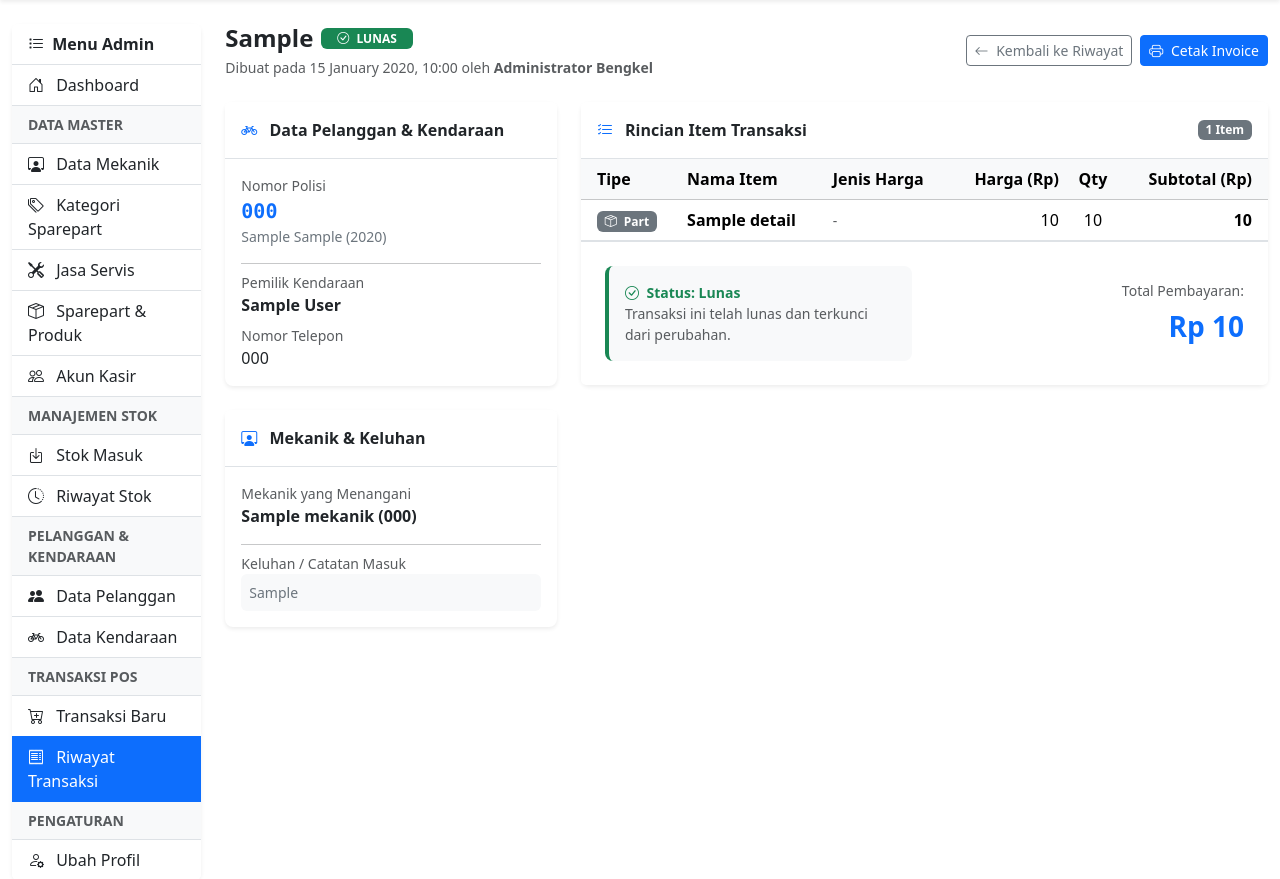
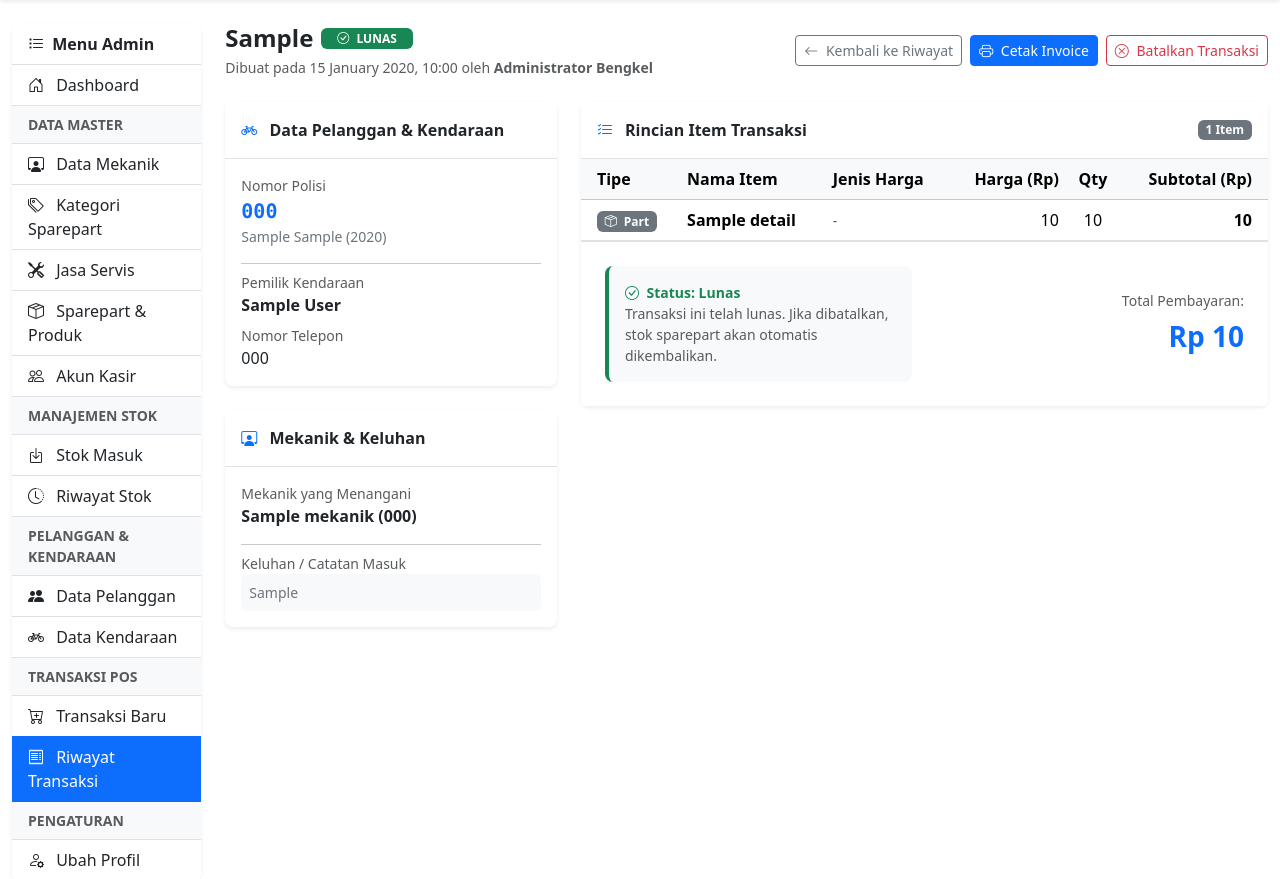
Before and after one commit to Nexterraa/AplikasiPOSBengkel, a Laravel app: page /transactions/1 in a window 1280 px wide. Shown: the part 56-935 px from the top of the page. Run offline with Laravel 12, Linux system fonts and the light colour scheme; a user stored in the database is signed in; data comes from the database, SQL or seed files in the repository; tables that the repository leaves empty hold one stand-in row (values such as "Sample post"); style sheets or scripts are compiled from the project's sources.

Commit message:
feat: pembatalan transaksi dan pengembalian stok otomatis

```diff
--- a/app/Http/Controllers/TransactionController.php
+++ b/app/Http/Controllers/TransactionController.php
@@ -6,6 +6,7 @@ use App\Models\Customer;
 use App\Models\JasaServis;
 use App\Models\Mekanik;
 use App\Models\Sparepart;
+use App\Models\StockMovement;
 use App\Models\Transaction;
 use App\Models\TransactionDetail;
 use App\Models\Vehicle;
@@ -520,4 +521,64 @@ class TransactionController extends Controller
                 ->with('success', "Transaksi {$transaction->no_transaksi} berhasil diperbarui.");
         });
     }
+
+    /**
+     * Batalkan transaksi secara atomik dan kembalikan stok jika berstatus lunas.
+     */
+    public function cancel(Request $request, Transaction $transaction): RedirectResponse
+    {
+        $request->validate([
+            'alasan_batal' => ['nullable', 'string', 'max:255'],
+        ]);
+
+        return DB::transaction(function () use ($request, $transaction) {
+            $trx = Transaction::where('id', $transaction->id)->lockForUpdate()->firstOrFail();
+
+            if ($trx->isDibatalkan()) {
+                return back()->with('error', 'Transaksi ini sudah dibatalkan sebelumnya dan tidak dapat dibatalkan lagi.');
+            }
+
+            $alasan = $request->input('alasan_batal') ?: 'Dibatalkan oleh kasir/admin';
+
+            // Jika transaksi sudah lunas, kembalikan stok sparepart dan catat stock movement
+            if ($trx->isLunas()) {
+                $sparepartDetails = $trx->sparepartDetails()->get();
+
+                foreach ($sparepartDetails as $detail) {
+                    if ($detail->sparepart_id) {
+                        $sparepart = Sparepart::where('id', $detail->sparepart_id)->lockForUpdate()->first();
+                        if ($sparepart) {
+                            $stokSebelum = $sparepart->stok;
+                            $stokSesudah = $stokSebelum + $detail->jumlah;
+
+                            $sparepart->update(['stok' => $stokSesudah]);
+
+                            StockMovement::create([
+                                'sparepart_id' => $sparepart->id,
+                                'user_id'      => Auth::id() ?? 1,
+                                'jenis'        => 'masuk',
+                                'jumlah'       => $detail->jumlah,
+                                'stok_sebelum' => $stokSebelum,
+                                'stok_sesudah' => $stokSesudah,
+                                'catatan'      => "Pengembalian stok pembatalan transaksi {$trx->no_transaksi}. Alasan: {$alasan}",
+                            ]);
+                        }
+                    }
+                }
+            }
+
+            $updateData = [
+                'status' => 'dibatalkan',
+            ];
+
+            if (\Illuminate\Support\Facades\Schema::hasColumn('transactions', 'alasan_batal')) {
+                $updateData['alasan_batal'] = $alasan;
+            }
+
+            $trx->update($updateData);
+
+            return redirect()->route('transactions.show', $trx)
+                ->with('success', "Transaksi {$trx->no_transaksi} berhasil dibatalkan.");
+        });
+    }
 }
--- a/app/Models/Transaction.php
+++ b/app/Models/Transaction.php
@@ -23,6 +23,7 @@ class Transaction extends Model
         'mekanik_id',
         'keluhan',
         'status',
+        'alasan_batal',
         'total',
     ];
 
@@ -95,4 +96,9 @@ class Transaction extends Model
     {
         return strtolower($this->status) === 'lunas';
     }
+
+    public function isDibatalkan(): bool
+    {
+        return in_array(strtolower($this->status), ['dibatalkan', 'batal']);
+    }
 }
--- a/resources/views/transactions/index.blade.php
+++ b/resources/views/transactions/index.blade.php
@@ -28,6 +28,7 @@
                     <option value="">-- Semua Status --</option>
                     <option value="belum_dibayar" {{ $status === 'belum_dibayar' ? 'selected' : '' }}>BELUM DIBAYAR</option>
                     <option value="lunas" {{ $status === 'lunas' ? 'selected' : '' }}>LUNAS</option>
+                    <option value="dibatalkan" {{ $status === 'dibatalkan' ? 'selected' : '' }}>DIBATALKAN</option>
                 </select>
             </div>
             <div class="col-md-3">
@@ -94,6 +95,10 @@
                                     <span class="badge bg-success px-2 py-1">
                                         <i class="bi bi-check-circle me-1"></i> LUNAS
                                     </span>
+                                @elseif ($trx->isDibatalkan())
+                                    <span class="badge bg-danger px-2 py-1">
+                                        <i class="bi bi-x-circle me-1"></i> DIBATALKAN
+                                    </span>
                                 @else
                                     <span class="badge bg-secondary px-2 py-1 text-uppercase">
                                         {{ $trx->status }}
--- a/resources/views/transactions/show.blade.php
+++ b/resources/views/transactions/show.blade.php
@@ -14,6 +14,10 @@
             @elseif ($transaction->isLunas())
                 <span class="badge bg-success px-3 py-1">
                     <i class="bi bi-check-circle me-1"></i> LUNAS
+                </span>
+            @elseif ($transaction->isDibatalkan())
+                <span class="badge bg-danger px-3 py-1">
+                    <i class="bi bi-x-circle me-1"></i> DIBATALKAN
                 </span>
             @else
                 <span class="badge bg-secondary px-3 py-1 text-uppercase">
@@ -34,10 +38,16 @@
             <a href="{{ route('transactions.payment', $transaction) }}" class="btn btn-success btn-sm">
                 <i class="bi bi-credit-card me-1"></i> Proses Pembayaran
             </a>
+            <button type="button" class="btn btn-outline-danger btn-sm" data-bs-toggle="modal" data-bs-target="#modalBatalTransaksi">
+                <i class="bi bi-x-circle me-1"></i> Batalkan
+            </button>
         @elseif ($transaction->isLunas())
             <a href="{{ route('transactions.invoice', $transaction) }}" class="btn btn-primary btn-sm">
                 <i class="bi bi-printer me-1"></i> Cetak Invoice
             </a>
+            <button type="button" class="btn btn-outline-danger btn-sm" data-bs-toggle="modal" data-bs-target="#modalBatalTransaksi">
+                <i class="bi bi-x-circle me-1"></i> Batalkan Transaksi
+            </button>
         @endif
     </div>
 </div>
@@ -168,12 +178,22 @@
                         @if ($transaction->isBelumDibayar())
                             <div class="p-3 bg-light rounded-3 border-start border-4 border-warning">
                                 <div class="fw-bold text-dark small"><i class="bi bi-info-circle me-1 text-warning"></i> Status: Belum Dibayar</div>
-                                <div class="text-muted small">Transaksi dapat diedit atau dibayar selama belum lunas.</div>
+                                <div class="text-muted small">Transaksi dapat diedit, dibayar, atau dibatalkan.</div>
                             </div>
-                        @else
+                        @elseif ($transaction->isLunas())
                             <div class="p-3 bg-light rounded-3 border-start border-4 border-success">
                                 <div class="fw-bold text-success small"><i class="bi bi-check-circle me-1"></i> Status: Lunas</div>
-                                <div class="text-muted small">Transaksi ini telah lunas dan terkunci dari perubahan.</div>
+                                <div class="text-muted small">Transaksi ini telah lunas. Jika dibatalkan, stok sparepart akan otomatis dikembalikan.</div>
+                            </div>
+                        @elseif ($transaction->isDibatalkan())
+                            <div class="p-3 bg-light rounded-3 border-start border-4 border-danger">
+                                <div class="fw-bold text-danger small"><i class="bi bi-x-circle me-1"></i> Status: Dibatalkan</div>
+                                <div class="text-muted small">
+                                    Transaksi ini telah dibatalkan dan terkunci dari perubahan.
+                                    @if ($transaction->alasan_batal)
+                                        <br><strong>Alasan:</strong> {{ $transaction->alasan_batal }}
+                                    @endif
+                                </div>
                             </div>
                         @endif
                     </div>
@@ -188,4 +208,41 @@
         </div>
     </div>
 </div>
+
+@if (!$transaction->isDibatalkan())
+    <!-- Modal Konfirmasi Pembatalan Transaksi -->
+    <div class="modal fade" id="modalBatalTransaksi" tabindex="-1" aria-hidden="true">
+        <div class="modal-dialog">
+            <div class="modal-content">
+                <form action="{{ route('transactions.cancel', $transaction) }}" method="POST">
+                    @csrf
+                    <div class="modal-header">
+                        <h5 class="modal-title fw-bold text-danger">
+                            <i class="bi bi-exclamation-triangle me-2"></i> Konfirmasi Pembatalan
+                        </h5>
+                        <button type="button" class="btn-close" data-bs-dismiss="modal" aria-label="Close"></button>
+                    </div>
+                    <div class="modal-body text-start">
+                        <p class="mb-2">Apakah Anda yakin ingin membatalkan transaksi <strong>{{ $transaction->no_transaksi }}</strong>?</p>
+                        @if ($transaction->isLunas())
+                            <div class="alert alert-warning small mb-3">
+                                <i class="bi bi-info-circle me-1"></i> <strong>Perhatian:</strong> Transaksi ini sudah berstatus <strong>LUNAS</strong>. Membatalkannya akan otomatis <strong>mengembalikan seluruh stok sparepart</strong> terkait ke gudang.
+                            </div>
+                        @endif
+                        <div class="mb-3">
+                            <label for="alasan_batal" class="form-label fw-semibold">Alasan Pembatalan (Opsional)</label>
+                            <textarea name="alasan_batal" id="alasan_batal" class="form-control" rows="2" placeholder="Contoh: Pelanggan membatalkan pesanan / salah input"></textarea>
+                        </div>
+                    </div>
+                    <div class="modal-footer">
+                        <button type="button" class="btn btn-light" data-bs-dismiss="modal">Tutup</button>
+                        <button type="submit" class="btn btn-danger fw-semibold">
+                            <i class="bi bi-x-circle me-1"></i> Ya, Batalkan Transaksi
+                        </button>
+                    </div>
+                </form>
+            </div>
+        </div>
+    </div>
+@endif
 @endsection
--- a/routes/web.php
+++ b/routes/web.php
@@ -78,6 +78,7 @@ Route::middleware('auth')->group(function () {
         Route::resource('customers', CustomerController::class);
         Route::resource('vehicles', VehicleController::class);
         Route::resource('transactions', TransactionController::class)->except(['destroy']);
+        Route::post('transactions/{transaction}/cancel', [TransactionController::class, 'cancel'])->name('transactions.cancel');
         Route::get('transactions/{transaction}/payment', [PaymentController::class, 'create'])->name('transactions.payment');
         Route::post('transactions/{transaction}/pay', [PaymentController::class, 'store'])->name('transactions.pay');
         Route::get('transactions/{transaction}/invoice', [PaymentController::class, 'invoice'])->name('transactions.invoice');
```
Also changed, not shown: tests/Feature/TransactionTest.php (+123 -0 lines), database/migrations/2026_11_18_000001_add_alasan_batal_to_transactions_table.php (added).
